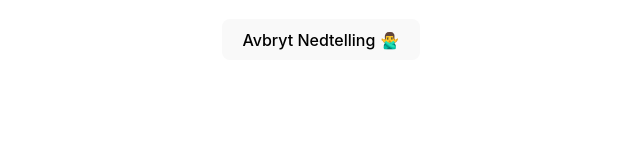
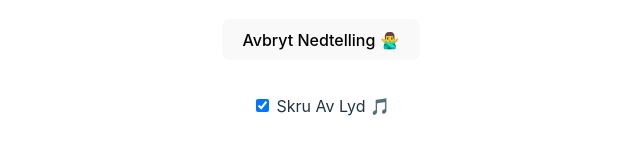
Before and after one commit to arienshibani/gjemsel.io, a Svelte app: page / in a window 1280 px wide. Both pictures are taken after a click on the button "Begynn Leken 🏃". Shown: the part 437-590 px from the top of the page, without its empty margins (319-959 px from the left). Built offline with nearby package versions, Linux system fonts and the light colour scheme.

Commit message:
feat(AudioPlayer.svelte): Added audio to the game!

```diff
--- a/src/App.svelte
+++ b/src/App.svelte
@@ -2,6 +2,7 @@
   import favicon from './assets/favicon.ico'
   import StartButton from './lib/StartButton.svelte'
   import CountDown from "./lib/CountDown.svelte"
+  import AudioPlayer, {playMusic, stopMusic} from "../src/lib/AudioPlayer.svelte"
   import { fly } from "svelte/transition"
 
   // Art by Pablo Stanley: https://www.openpeeps.com/
@@ -15,6 +16,9 @@
   let roundDuration = 0
   let gameState = "intro"
 
+  let countDownMusic = "../src/assets/huddle.mp3"
+  let roundStartSound = "../src/assets/sus.mp3"
+
   const loadingScreenTips = [
     "Husk å lete under pulter og bord!",
     "Kanskje er det noen i systemhimlingen..",
@@ -26,6 +30,7 @@
   ]
 
   function startCounting() {
+    playMusic()
     gameState = "countDownStage"
   }
 
@@ -38,6 +43,7 @@
   }
 
   function startManhunt() {
+    stopMusic()
     gameState = "manhunt"
     delay(1000 * roundDuration).then(() => gameFinished())
   }
@@ -57,6 +63,7 @@
   }
 
   function resetGame() {
+    stopMusic()
     gameState = "intro";
     freezeTime = 0;
     roundDuration = 0;
@@ -71,7 +78,6 @@
 
 <main>
   <h1>Gjemsel</h1>
-
 
   <div transition:fly="{{ y: 200, duration: 1000 }}">
     {#if gameState === "intro"}
@@ -105,13 +111,6 @@
       <button on:click={setFreezeTime}>Begynn Leken 🏃</button>
       {/if}
 
-      {#if gameState === "intro"}
-      <br>
-      <input type="checkbox" id="vehicle1" name="vehicle1" value="Bike">
-      <label for="vehicle1"> Lyd På 🎵</label><br>
-      {/if}
-
-
       <br>
       <br>
       <RandomPeep />
@@ -131,7 +130,7 @@
   </p>
 
   <button on:click={resetGame}>Avbryt Nedtelling 🙅‍♂️</button>
-
+  <AudioPlayer src="{countDownMusic}" />
   {/if}
 
 
@@ -139,14 +138,15 @@
   <p>Klar eller ei, her kommer jeg!</p>
   <br>
   <RandomStandingPeep />
+  <AudioPlayer src="{roundStartSound}" showCheckBox={false}/>
+
   <CountDown countdown="{roundDuration}" prefixText="Finn alle før tiden renner ut! "
     timerFinishedText="Runden er over! Fant du alle sammen?" />
 
-  <button on:click={resetGame}>Avbryt Runden 🙅‍♂️</button>
+  <button on:click={resetGame}>Tilbake 🏃</button>
   {/if}
 
   <div class="card" transition:fly="{{ y: 200, duration: 1000 }}">
-
     {#if gameState === "counting"}
     <button> Gjem dere! </button>
     {:else if gameState === "Done"}
--- /dev/null
+++ b/src/lib/AudioPlayer.svelte
@@ -0,0 +1,73 @@
+<script context="module">
+    const players = new Set()
+
+  let vol = true;
+
+    const volumeOn = () => {
+      players.forEach(p => p.volume = 1)
+    }
+
+    const volumeOff = () => {
+      players.forEach(p => p.volume = 0)
+    }
+
+    const toggleVolume = () => {
+      vol = !vol
+      if(vol){
+        volumeOn()
+      } else {
+        volumeOff()
+      }
+    }
+
+    export function stopMusic() {
+      players.forEach(p => p.pause())
+    }
+
+    export function playMusic() {
+      players.forEach(p => p.play())
+    }
+  </script>
+
+  <script>
+    import { onMount } from 'svelte'
+    export let showCheckBox
+    export let src
+
+    let player
+
+    onMount(() => {
+      // Like players.push(player)
+      players.add(player)
+    })
+  </script>
+
+  <main>
+    <div>
+      <audio
+          autoplay
+          bind:this={player}
+          {src}
+          controls>
+          <track kind="captions" />
+      </audio>
+  </div>
+
+  {#if showCheckBox !== false}
+  <br>
+    <input checked on:click={toggleVolume} type="checkbox" id="vehicle1" name="vehicle1" value="Bike">
+    {#if vol}
+      <label> Skru Av Lyd 🎵</label>
+    {:else if gameState === "Done"}
+      <label> Lyd På Lyd 🎵</label>
+    {/if}
+  <br>
+  {/if}
+  </main>
+
+
+  <style>
+    audio{
+      display: none
+    }
+  </style>
```
Also changed, not shown: 2 other files (tests, documents, lock files or other folders).
